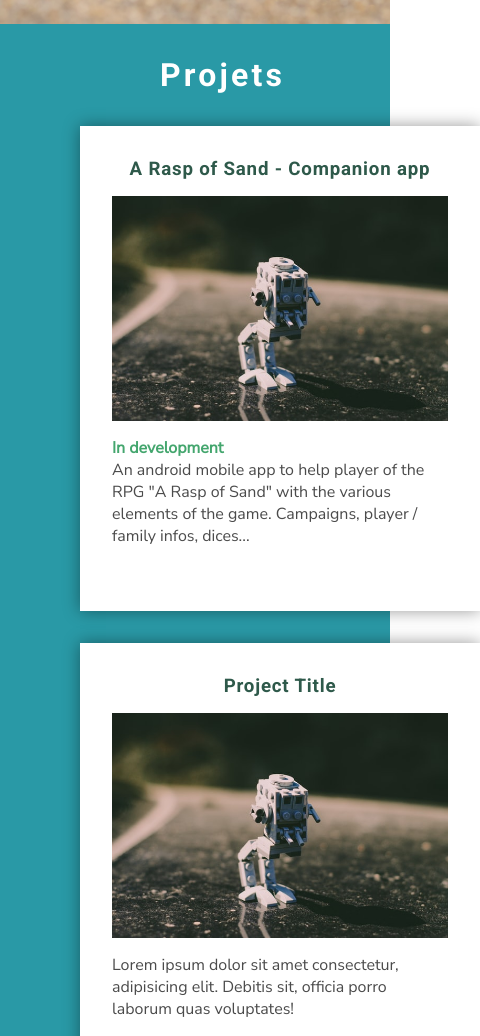
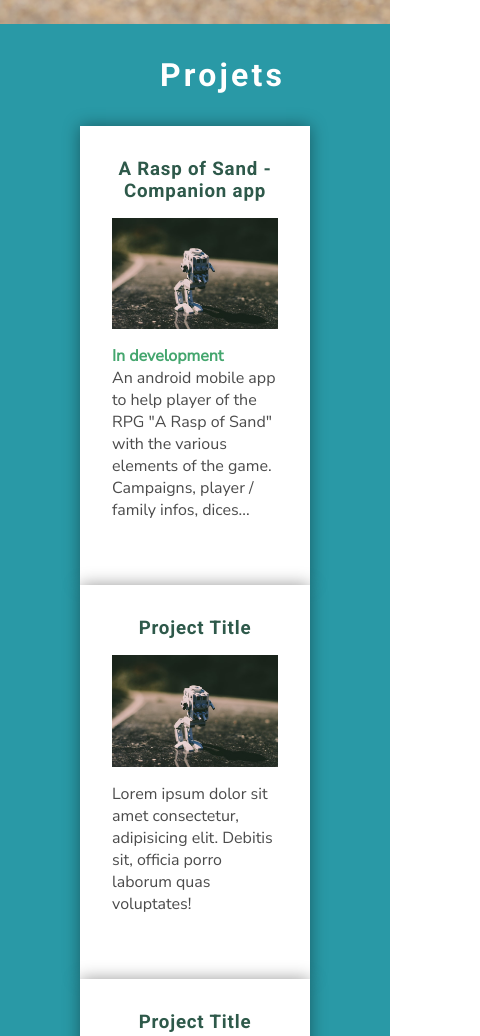
Before and after one commit to Ulkan/dev-folio, a plain HTML site: page index.html in a window 390 px wide. Shown: the part 820-1856 px from the top of the page, 480 px wide, since content can reach past the window. Drawn offline with nearby package versions, Linux system fonts and the light colour scheme.

Commit message:
Update responsive style
trying to remove fucking white side

```diff
--- a/Styles/_projects.scss
+++ b/Styles/_projects.scss
@@ -8,9 +8,9 @@
 
 
 #project-cards{
-    display: grid;
-    grid-template-columns: repeat(auto-fit, minmax(400px, 1fr));
-    grid-gap: 2rem;
+//    display: grid;
+//    grid-template-columns: repeat(auto-fit, minmax(200px, 1fr));
+//    grid-gap: 2rem;
 }
 
 .imgBox{
```
Also changed, not shown: Styles/style.css, 1 other file.
